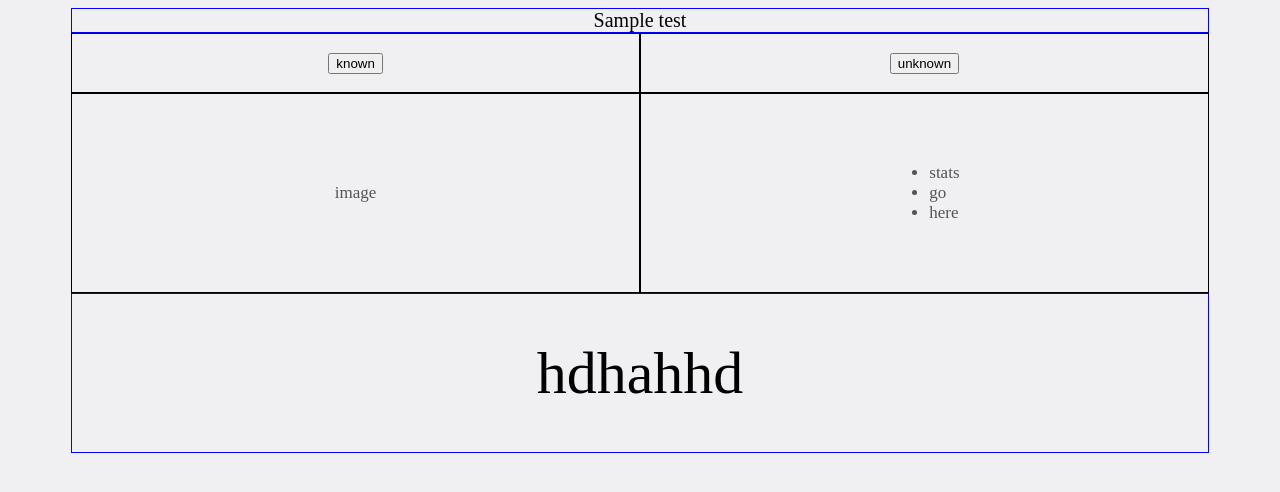
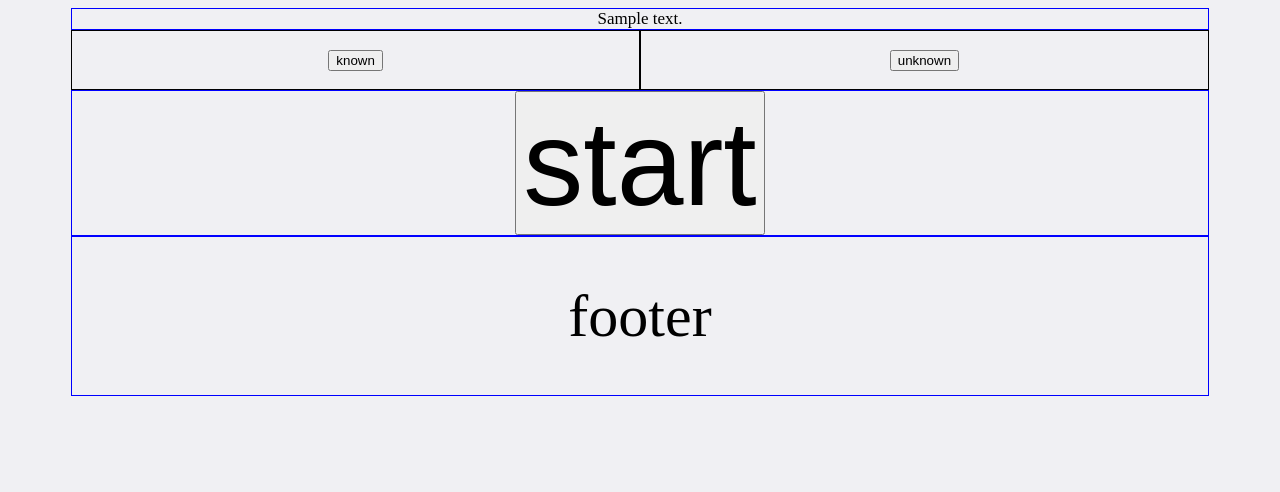
Before and after one commit to bryanee23/Computer-Vision-NBA, a Flask app: template templates/index.html in a window 1280 px wide. Shown: the top 492 px of the page. Run offline with Flask 2, Linux system fonts and the light colour scheme; the template is opened without the code that fills it: most values are stand-ins (such as "Sample title", 1, 10 or a date in 2020).

Commit message:
processing images.html added

```diff
--- a/app.py
+++ b/app.py
@@ -3,6 +3,11 @@ from test import get_stats
 
 app = Flask(__name__)
 
+textOutput = {
+    0 : "loading images",
+    1 : "loading unknown images",
+    2 : "processing started see below for results",
+}
 
 test=get_stats()
 @app.route('/', methods=['GET', 'POST'])
@@ -10,14 +15,26 @@ def index():
     # print(request.method)
     if request.method == 'POST':
         if request.form.get('known') == 'known':
-            return render_template("index.html", test=test)
+            return render_template(
+                "index.html",
+                text_output=textOutput[0]
+                )
         elif request.form.get('unknown') == 'unknown':
             # pass # do something else
-            return render_template("index.html", test="unknown hit")
+            return render_template(
+                "index.html",
+                text_output=textOutput[1]
+                )
+        elif request.form.get('start') == 'start':
+            # pass # do something else
+            return render_template(
+                "processing_images.html",
+                text_output=textOutput[2]
+                )
         else:
             # pass # unknown
             return render_template("index.html")
-    elif request.method == 'GET':
+    else:
     # return render_template("index.html")
         return render_template("index.html")
 
--- a/static/css/main.css
+++ b/static/css/main.css
@@ -22,7 +22,9 @@ body{
   display: flex;            /* new */
   align-items: center;      /* new */
   justify-content: center;  /* new */
-  font-size: 2rem;
+}
+.start{
+  font-size: 12rem;
 }
 
 .img_uploads_container {
--- a/templates/base.html
+++ b/templates/base.html
@@ -10,8 +10,12 @@
 
 <body>
 
-    {% block body%} {% endblock %}
+    {% block body%}
 
+    {% endblock %}
+    <footer>
+      <div>footer</div>
+    </footer>
   </div>
 
 </body>
--- a/templates/index.html
+++ b/templates/index.html
@@ -7,7 +7,7 @@
 <div class="grid-container">
 
   <div class="text-output">
-    <div>{{test}} </div>
+    <div>{{text_output}} </div>
   </div>
 
   <div class="img_uploads_container">
@@ -24,20 +24,14 @@
     </div>
   </div>
 
-  <div class="output_container">
-    <div class="output_img"> image </div>
-    <div class="stats">
-      <ul>
-        <li>stats</li>
-        <li>go</li>
-        <li>here</li>
-      </ul>
+  <div class="text-output ">
+    <div>
+      <form method="post" action="/">
+        <input class="start" type="submit" value="start" name="start"/>
+      </form>
     </div>
   </div>
 
-  <footer>
-    <div>hdhahhd</div>
-  </footer>
 
-</div>
+
 {% endblock %}
```
Also changed, not shown: templates/processing_images.html (added, +24 -0 lines).
